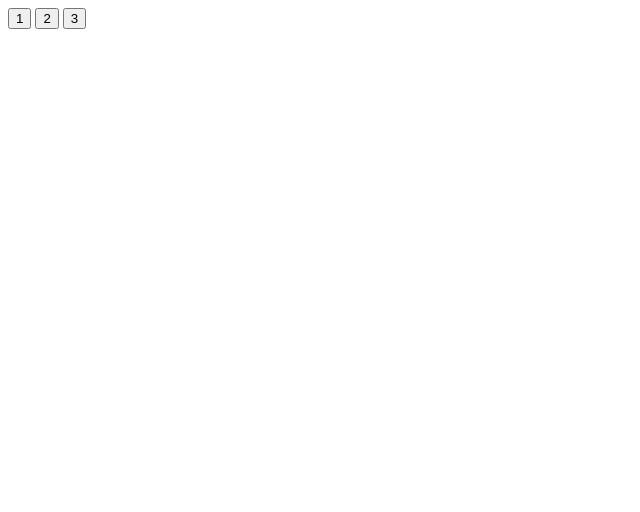
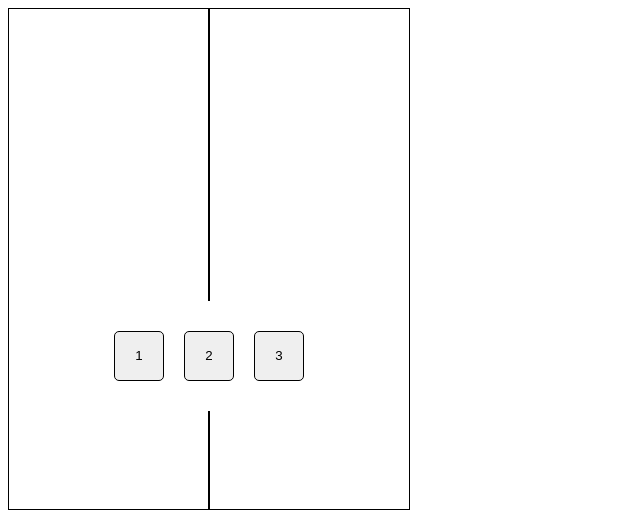
Before and after one commit to tomaszabo/JavaScriptCode, a plain HTML site: page main.html in a window 1280 px wide. Shown: the whole page, without its empty margins (0-640 px from the left). Drawn offline with Linux system fonts and the light colour scheme; the site is published under a folder, as on GitHub Pages, so addresses that start at the root find nothing.

Commit message:
agregando carpetas

```diff
--- a/Cajero/sass/main.scss
+++ /dev/null
@@ -1 +0,0 @@
-@use 'comp';
--- /dev/null
+++ b/estilo/sass/main.scss
@@ -0,0 +1 @@
+@use './comp.scss';
--- a/Cajero/main.html
+++ b/main.html
@@ -4,7 +4,7 @@
 		<meta charset="UTF-8" />
 		<meta http-equiv="X-UA-Compatible" content="IE=edge" />
 		<meta name="viewport" content="width=device-width, initial-scale=1.0" />
-		<link rel="stylesheet" href="/Cajero/css/estilo.css" />
+		<link rel="stylesheet" href="./estilo/css/estilo.css" />
 		<title>Document</title>
 	</head>
 	<body>
@@ -22,5 +22,6 @@
 				<!-- Aquí se inserta la tarjeta -->
 			</div>
 		</div>
+		<script src="./js/main.js"></script>
 	</body>
 </html>
```
Also changed, not shown: estilo/css/estilo.css (renamed from Cajero/css/estilo.css), estilo/sass/comp.scss (renamed from Cajero/sass/comp.scss), js/main.js (added), pag/inicio.html (added), 2 other files.
